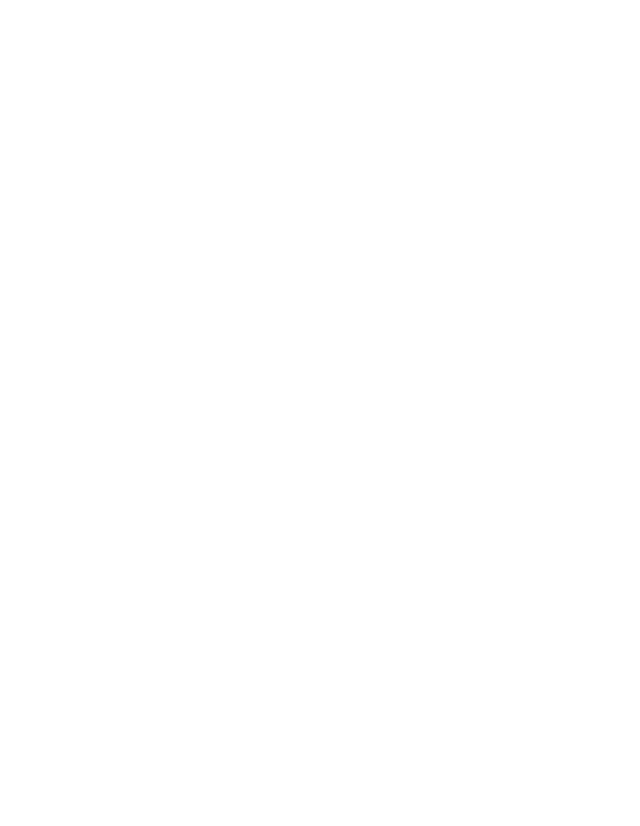
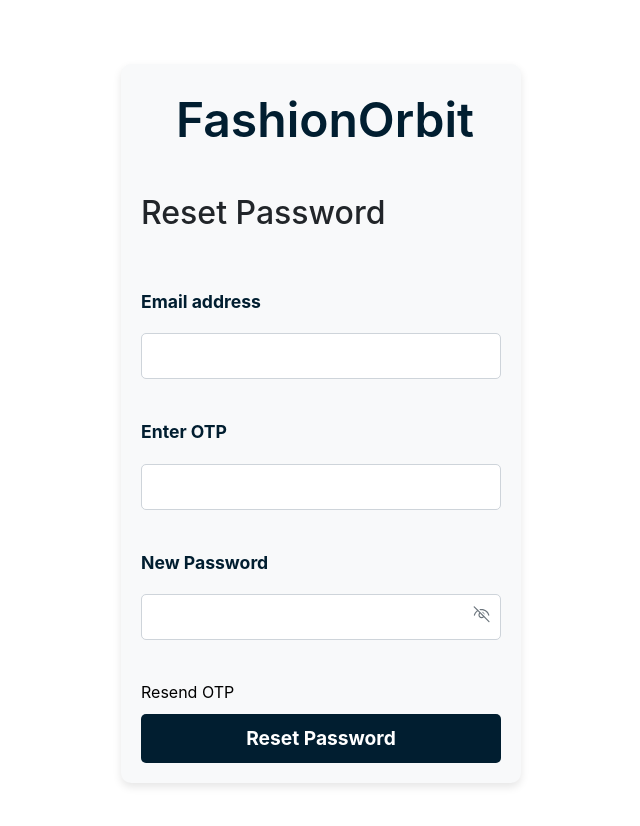
Before and after one commit to Alishba-Waris/fashion_orbit, a React (Create React App) app: page /reset_password in a window 1280 px wide. Before the commit this address had no page. Shown: the top 826 px of the page, without its empty margins (319-959 px from the left). Before the commit the page ends 800 px from the top, so only its background shows below. Built offline with nearby package versions, Linux system fonts and the light colour scheme.

Commit message:
Design and Implement reset password functionality

```diff
--- a/src/App.js
+++ b/src/App.js
@@ -16,7 +16,7 @@
 import Login from "./components/account/Login";
 import UserAccount from "./components/pages/UserAccount";
 import ForgotPassword from "./components/account/ForgotPassword";
-// import ResetPassword from "./components/account/ResetPassword";
+import ResetPassword from "./components/account/ResetPassword";
 import Layout from "./components/layout/Layout";
 
 const App = () => {
@@ -41,7 +41,7 @@
           <Route path="/signup" element={<SignUp/>}/>
           <Route path="/login" element={<Login/>}/>
           <Route path="/forgot_password" element={<ForgotPassword/>}/>
-          {/* <Route path="/reset_password" element={<ResetPassword/>}/> */}
+          <Route path="/reset_password" element={<ResetPassword/>}/>
           <Route path="/user_account/:userId" element={<Layout><UserAccount /></Layout>} />
           </Routes>
       </BrowserRouter>
--- a/src/assets/css/Login.css
+++ b/src/assets/css/Login.css
@@ -1,7 +1,6 @@
 
 .form_style {
     max-width: 400px;
-    margin: 50px auto;
     padding: 20px;
     background-color: #f8f9fa;
     box-shadow: 0 4px 8px rgba(0, 0, 0, 0.1);
--- a/src/assets/css/UserAccount.css
+++ b/src/assets/css/UserAccount.css
@@ -14,6 +14,10 @@
 .order-list {
   list-style: none;
   padding: 0;
+}
+.acc_head{
+  display: flex;
+  justify-content: space-between;
 }
 
 .order-item {
@@ -43,8 +47,8 @@
 }
 
 .logout-btn {
-  margin-top: 20px;
-  width: 100%;
+  width: 95px;
+  height: 50px;
 }
 
 @media (max-width: 768px) {
--- a/src/components/account/ForgotPassword.js
+++ b/src/components/account/ForgotPassword.js
@@ -1,9 +1,9 @@
 import React, { useState } from "react";
-import { NavLink, useNavigate } from "react-router-dom";
+import { NavLink, Link, useNavigate } from "react-router-dom";
 import "../../assets/css/Login.css";
 import axios from "axios";
-import { ToastContainer, toast } from 'react-toastify';
-import 'react-toastify/dist/ReactToastify.css';
+import { ToastContainer, toast } from "react-toastify";
+import "react-toastify/dist/ReactToastify.css";
 
 const ForgotPassword = () => {
   const [email, setEmail] = useState("");
@@ -23,13 +23,13 @@
       await axios.post("http://localhost:5000/api/forgot-password", {
         email,
       });
-      toast.success('🦄 OTP sent to your email!', {
+      toast.success("🦄 OTP sent to your email!", {
         autoClose: 3000,
         theme: "colored",
-      })
+      });
       setTimeout(() => {
-        navigate("/login")
-      },3000);
+        navigate("/reset_password");
+      }, 3000);
 
       console.log("OTP sent to your email");
     } catch (error) {
@@ -43,7 +43,7 @@
   };
   return (
     <>
-    <ToastContainer/>
+      <ToastContainer />
       <form className="form_style" onSubmit={handleForgotPassword}>
         <NavLink className="form_FashionOrbit" to="/">
           FashionOrbit
@@ -71,6 +71,10 @@
         <button type="submit" className="btn btn-primary">
           Send OTP
         </button>
+        <br />
+        <Link className="forgotpassword_link" to="/login">
+          Remember your password: Login
+        </Link>
       </form>
     </>
   );
--- /dev/null
+++ b/src/components/account/ResetPassword.js
@@ -0,0 +1,159 @@
+import React, { useState } from "react";
+import axios from "axios";
+import "../../assets/css/Login.css";
+import { useNavigate } from "react-router-dom";
+import { NavLink, Link } from "react-router-dom";
+import { VscEye, VscEyeClosed } from "react-icons/vsc";
+import { ToastContainer, toast } from "react-toastify";
+import "react-toastify/dist/ReactToastify.css";
+
+const ResetPassword = () => {
+  const navigate = useNavigate();
+  const [email, setEmail] = useState("");
+  const [otp, setOtp] = useState("");
+  const [newPassword, setNewPassword] = useState("");
+  const [showPassword, setShowPassword] = useState(false);
+  const [error, setError] = useState("");
+  const [otpError, setOtpError] = useState("");
+  const [passwordError, setPasswordError] = useState("");
+
+  const handleResetPassword = async (e) => {
+    e.preventDefault();
+    let haveError = false;
+    const emailRegex = /^[^\s@]+@[^\s@]+\.[^\s@]+$/;
+    if (!email) {
+      setError("Email is Required");
+      haveError = true;
+    } else if (!emailRegex.test(email)) {
+      setError("Please enter a valid email address.");
+      haveError = true;
+    }
+
+    if (!otp) {
+      setOtpError("OTP is required!");
+      haveError = true;
+    }
+    if (!newPassword) {
+      setPasswordError("New password is required!");
+      haveError = true;
+    }
+    if (haveError) return;
+    try {
+      const response = await axios.post(
+        "http://localhost:5000/api/reset-password",
+        {
+          email,
+          otp,
+          newPassword,
+        }
+      );
+      console.log("Password reset successfully!", response.data);
+      toast.success("🦄 Password reset successfully!", {
+        autoClose: 3000,
+        theme: "colored",
+      });
+      setTimeout(() => {
+        navigate("/login");
+      }, 3000);
+    } catch (error) {
+      console.error(
+        "Error resetting password:",
+        error.response?.data || error.message
+      );
+      toast.error(error.response?.data.message || "Error resetting password.", {
+        autoClose: 3000,
+        theme: "colored",
+      });
+      setError(error.response?.data.message || "Error resetting password.");
+    }
+  };
+
+  const togglePasswordVisibility = () => {
+    setShowPassword(!showPassword);
+  };
+
+  return (
+    <>
+      <ToastContainer />
+      <div className="form_style">
+        <form onSubmit={handleResetPassword} className="reset-password-form">
+          <NavLink className="form_FashionOrbit" to="/">
+            FashionOrbit
+          </NavLink>
+          <h2>
+            <br />
+            Reset Password
+          </h2>
+          <br />
+          <br />
+          <div className="mb-3">
+            <label htmlFor="email" className="form-label">
+              Email address
+            </label>
+            <input
+              type="email"
+              className="form-control"
+              name="email"
+              value={email}
+              onChange={(e) => {
+                setEmail(e.target.value);
+                setError("");
+              }}
+            />
+            {error && <p className="error-message">{error}</p>}
+          </div>
+          <br />
+          <div className="mb-3 password-field">
+            <label htmlFor="otp" className="form-label">
+              Enter OTP
+            </label>
+            <input
+              type="text"
+              className="form-control"
+              name="otp"
+              value={otp}
+              onChange={(e) => {
+                setOtp(e.target.value);
+                setOtpError("");
+              }}
+            />
+            {error && <p className="error-message">{otpError}</p>}
+          </div>
+          <br />
+          <div className="mb-3 password-field">
+            <label htmlFor="password" className="form-label">
+              New Password
+            </label>
+            <input
+              type={showPassword ? "text" : "password"}
+              className="form-control"
+              name="newPassword"
+              value={newPassword}
+              onChange={(e) => {
+                setNewPassword(e.target.value);
+                setPasswordError("");
+              }}
+            />
+            <span
+              onClick={togglePasswordVisibility}
+              className="eye_icon"
+              style={{ top: "70%" }}
+            >
+              {showPassword ? <VscEye /> : <VscEyeClosed />}
+            </span>
+          </div>
+          {error && <p className="error-message">{passwordError}</p>}
+          <br />
+          <Link className="forgotpassword_link" to="/forgot_password">
+            Resend OTP
+          </Link>
+          <button type="submit" className="btn btn-primary">
+            Reset Password
+          </button>
+        </form>
+      </div>
+    </>
+  );
+};
+
+export default ResetPassword;
--- a/src/components/pages/UserAccount.js
+++ b/src/components/pages/UserAccount.js
@@ -57,14 +57,19 @@
 
   return (
     <div className="user-account">
-      <h1>Welcome to Your Account</h1>
+      <div className="acc_head">
+        <h1>Welcome to Your Account</h1>
+       <button onClick={handleLogout} className="btn btn-danger logout-btn">Logout</button>
+       </div>
+       <br/><br/>
       {userId ? (
         <>
           <div className="user-info">
             <p><strong>Name:</strong> {userData.name}</p>
             <p><strong>Email:</strong> {userData.email}</p>
           </div>
-          <h2>Your Orders</h2>
+          <br/>
+          <h2>Your Orders History</h2><br/>
           {orderDetails.length > 0 ? (
             <ul className="order-list">
               {orderDetails.map((order) => (
@@ -89,7 +94,7 @@
       ) : (
         <p>You are not logged in</p>
       )}
-      <button onClick={handleLogout} className="btn btn-danger logout-btn">Logout</button>
+
     </div>
   );
 };
```
Lines whose indentation alone changed are shown as unchanged.
